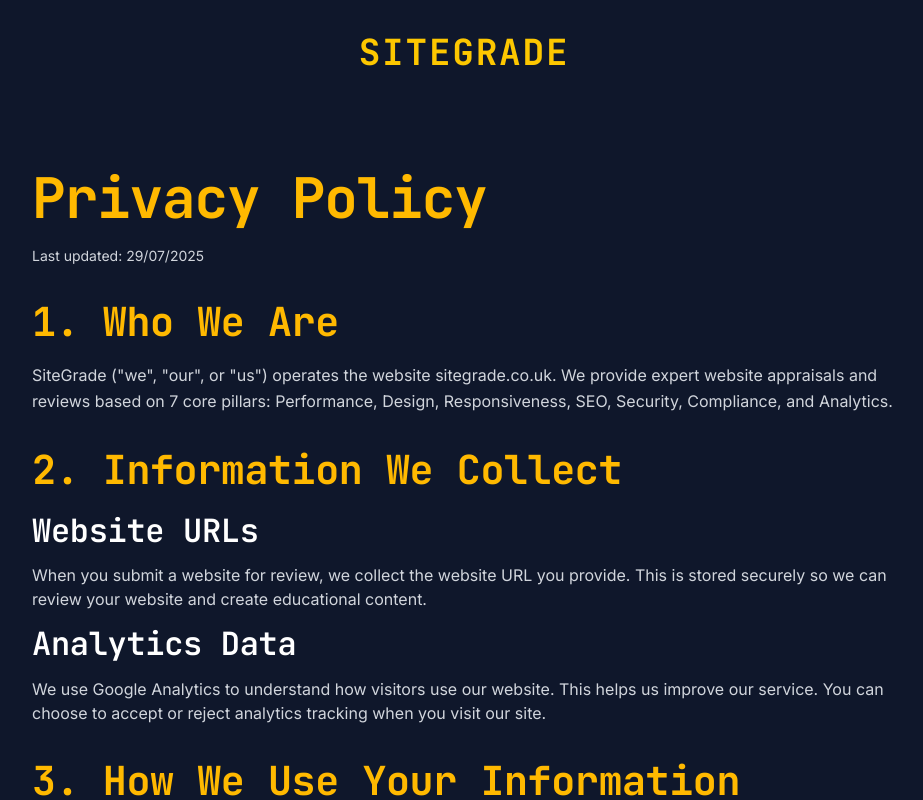
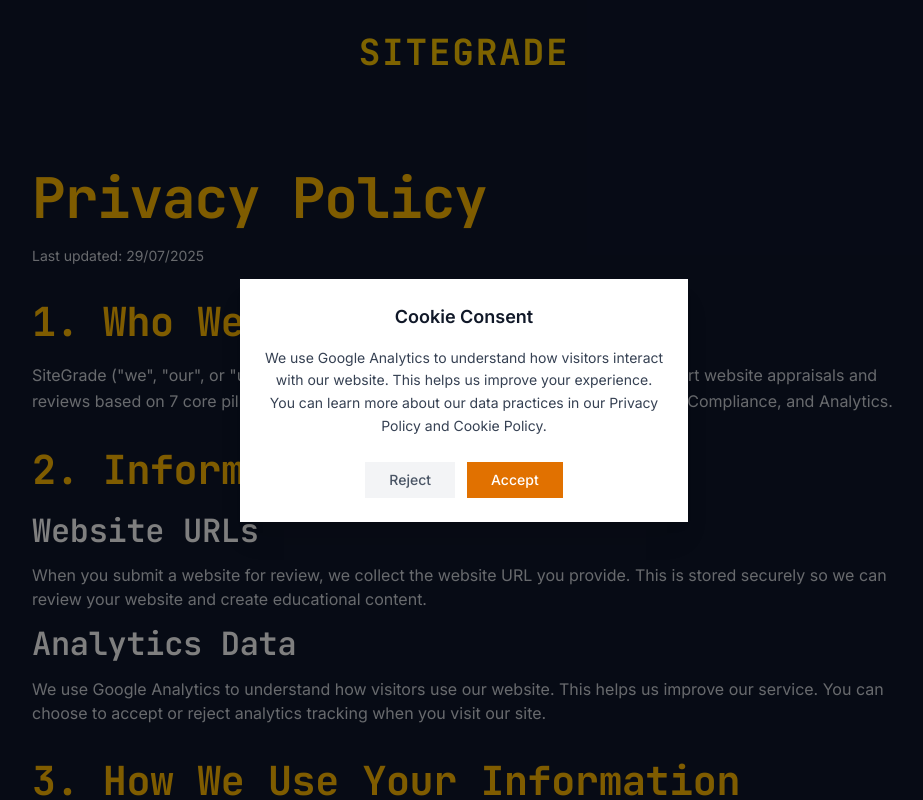
Before and after one commit to RaduRS/sitegrade, a Next.js app: page /privacy in a window 1280 px wide. Shown: the top 800 px of the page, without its empty margins (176-1099 px from the left). Built offline with nearby package versions, Linux system fonts and the light colour scheme; no server answers.

Commit message:
feat(cookie-consent): convert banner to modal with scroll prevention
Add scroll prevention logic when cookie consent modal is visible
Update styling to match modal design and improve accessibility
Remove unused CSS optimizations from globals.css

```diff
--- a/app/components/CookieConsent.tsx
+++ b/app/components/CookieConsent.tsx
@@ -14,18 +14,90 @@
 }: CookieConsentProps) {
   const [isVisible, setIsVisible] = useState(false);
   const acceptButtonRef = useRef<HTMLButtonElement>(null);
+  const scrollPositionRef = useRef(0);
+
+  // Prevent scrolling function
+  const preventScroll = () => {
+    // Save current scroll position
+    scrollPositionRef.current = window.pageYOffset;
+
+    // Apply styles to prevent scrolling
+    document.body.style.position = 'fixed';
+    document.body.style.top = `-${scrollPositionRef.current}px`;
+    document.body.style.width = '100%';
+    document.body.style.overflow = 'hidden';
+    document.documentElement.style.overflow = 'hidden';
+
+    // Add event listeners to prevent scrolling
+    document.addEventListener('wheel', preventScrollEvent, { passive: false });
+    document.addEventListener('touchmove', preventScrollEvent, { passive: false });
+    document.addEventListener('keydown', preventKeyboardScroll, { passive: false });
+  };
+
+  // Restore scrolling function
+  const restoreScroll = () => {
+    // Remove event listeners
+    document.removeEventListener('wheel', preventScrollEvent);
+    document.removeEventListener('touchmove', preventScrollEvent);
+    document.removeEventListener('keydown', preventKeyboardScroll);
+
+    // Remove the fixed positioning
+    document.body.style.position = '';
+    document.body.style.top = '';
+    document.body.style.width = '';
+    document.body.style.overflow = '';
+    document.documentElement.style.overflow = '';
+
+    // Restore scroll position
+    window.scrollTo(0, scrollPositionRef.current);
+  };
+
+  // Prevent scroll events
+  const preventScrollEvent = (e: Event) => {
+    e.preventDefault();
+    e.stopPropagation();
+    return false;
+  };
+
+  // Prevent keyboard scrolling (arrow keys, page up/down, etc.)
+  const preventKeyboardScroll = (e: KeyboardEvent) => {
+    const scrollKeys = ['ArrowUp', 'ArrowDown', 'ArrowLeft', 'ArrowRight', 'PageUp', 'PageDown', 'Home', 'End', ' '];
+    if (scrollKeys.includes(e.key)) {
+      e.preventDefault();
+      e.stopPropagation();
+      return false;
+    }
+  };
 
   useEffect(() => {
     // Check if user has already made a choice
     const consent = localStorage.getItem("cookie-consent");
     if (!consent) {
       setIsVisible(true);
-      // Focus the accept button when the banner appears for keyboard users
+      preventScroll();
+
+      // Focus the accept button when the modal appears for keyboard users
       setTimeout(() => {
         acceptButtonRef.current?.focus();
       }, 100);
     }
   }, []);
+
+  useEffect(() => {
+    // Cleanup: restore scrolling when component unmounts
+    return () => {
+      restoreScroll();
+    };
+  }, []);
+
+  useEffect(() => {
+    // Restore scrolling when modal is hidden
+    if (!isVisible) {
+      restoreScroll();
+    } else {
+      preventScroll();
+    }
+  }, [isVisible]);
 
   const handleAccept = () => {
     localStorage.setItem("cookie-consent", "accepted");
@@ -49,30 +121,38 @@
 
   return (
     <div
-      className="fixed bottom-0 left-0 right-0 bg-white border-t border-gray-200 shadow-lg z-50 p-4 md:p-6"
+      className="fixed inset-0 bg-black/50 flex items-center justify-center p-4 z-50"
+      style={{
+        position: 'fixed',
+        top: 0,
+        left: 0,
+        right: 0,
+        bottom: 0,
+        zIndex: 9999
+      }}
       role="dialog"
       aria-modal="true"
       aria-labelledby="cookie-consent-title"
       aria-describedby="cookie-consent-description"
       onKeyDown={handleKeyDown}
     >
-      <div className="max-w-6xl mx-auto flex flex-col md:flex-row items-start md:items-center justify-between gap-4">
-        <div className="flex-1">
+      <div className="bg-white rounded-lg shadow-xl max-w-md w-full mx-auto p-6 relative">
+        <div className="text-center">
           <h2
             id="cookie-consent-title"
-            className="text-sm font-semibold text-gray-900 mb-2"
+            className="text-lg font-semibold text-gray-900 mb-4"
           >
             Cookie Consent
           </h2>
           <p
             id="cookie-consent-description"
-            className="text-sm text-gray-700 leading-relaxed"
+            className="text-sm text-gray-700 leading-relaxed mb-6"
           >
             We use Google Analytics to understand how visitors interact with our
             website. This helps us improve your experience. You can learn more about our data practices in our{' '}
             <Link
               href="/privacy"
-              className="text-amber-600 hover:text-amber-700 underline"
+              className="text-amber-600 hover:text-amber-700 underline decoration-amber-600 hover:decoration-amber-700"
               aria-label="Read our Privacy Policy (opens in same window)"
             >
               Privacy Policy
@@ -80,21 +160,20 @@
             and{' '}
             <Link
               href="/privacy/cookies"
-              className="text-amber-600 hover:text-amber-700 underline"
+              className="text-amber-600 hover:text-amber-700 underline decoration-amber-600 hover:decoration-amber-700"
               aria-label="Read our Cookie Policy (opens in same window)"
             >
               Cookie Policy
             </Link>.
           </p>
-        </div>
           <div
-          className="flex flex-col sm:flex-row gap-3 shrink-0"
+            className="flex flex-col sm:flex-row gap-3 justify-center"
             role="group"
             aria-label="Cookie consent options"
           >
             <button
               onClick={handleReject}
-            className="px-4 py-2 text-sm font-medium text-gray-600 bg-gray-100 hover:bg-gray-200 focus:bg-gray-200 focus:outline-none focus:ring-2 focus:ring-gray-400 focus:ring-offset-2 rounded-lg transition-colors duration-200"
+              className="px-6 py-2 text-sm font-medium text-gray-600 bg-gray-100 hover:bg-gray-200 focus:bg-gray-200 focus:outline-none focus:ring-2 focus:ring-gray-400 focus:ring-offset-2 rounded-lg transition-colors duration-200"
               aria-label="Reject analytics cookies"
             >
               Reject
@@ -102,7 +181,7 @@
             <button
               ref={acceptButtonRef}
               onClick={handleAccept}
-            className="px-4 py-2 text-sm font-medium text-white bg-amber-500 hover:bg-amber-600 focus:bg-amber-600 focus:outline-none focus:ring-2 focus:ring-amber-400 focus:ring-offset-2 rounded-lg transition-colors duration-200"
+              className="px-6 py-2 text-sm font-medium text-white bg-amber-500 hover:bg-amber-600 focus:bg-amber-600 focus:outline-none rounded-lg transition-colors duration-200"
               aria-label="Accept analytics cookies"
             >
               Accept
@@ -110,5 +189,6 @@
           </div>
         </div>
       </div>
+    </div>
   );
 }
--- a/app/globals.css
+++ b/app/globals.css
@@ -27,8 +27,6 @@
   -webkit-font-smoothing: antialiased;
   -moz-osx-font-smoothing: grayscale;
   text-rendering: optimizeLegibility;
-  /* Reduce paint complexity */
-  transform: translateZ(0);
 }
 
 body {
@@ -39,8 +37,6 @@
   font-family: var(--font-inter);
   /* Prevent FOUC */
   opacity: 1;
-  /* Optimize rendering */
-  contain: layout style;
 }
 
 /* Critical LCP element optimization */
```
Lines whose indentation alone changed are shown as unchanged.
